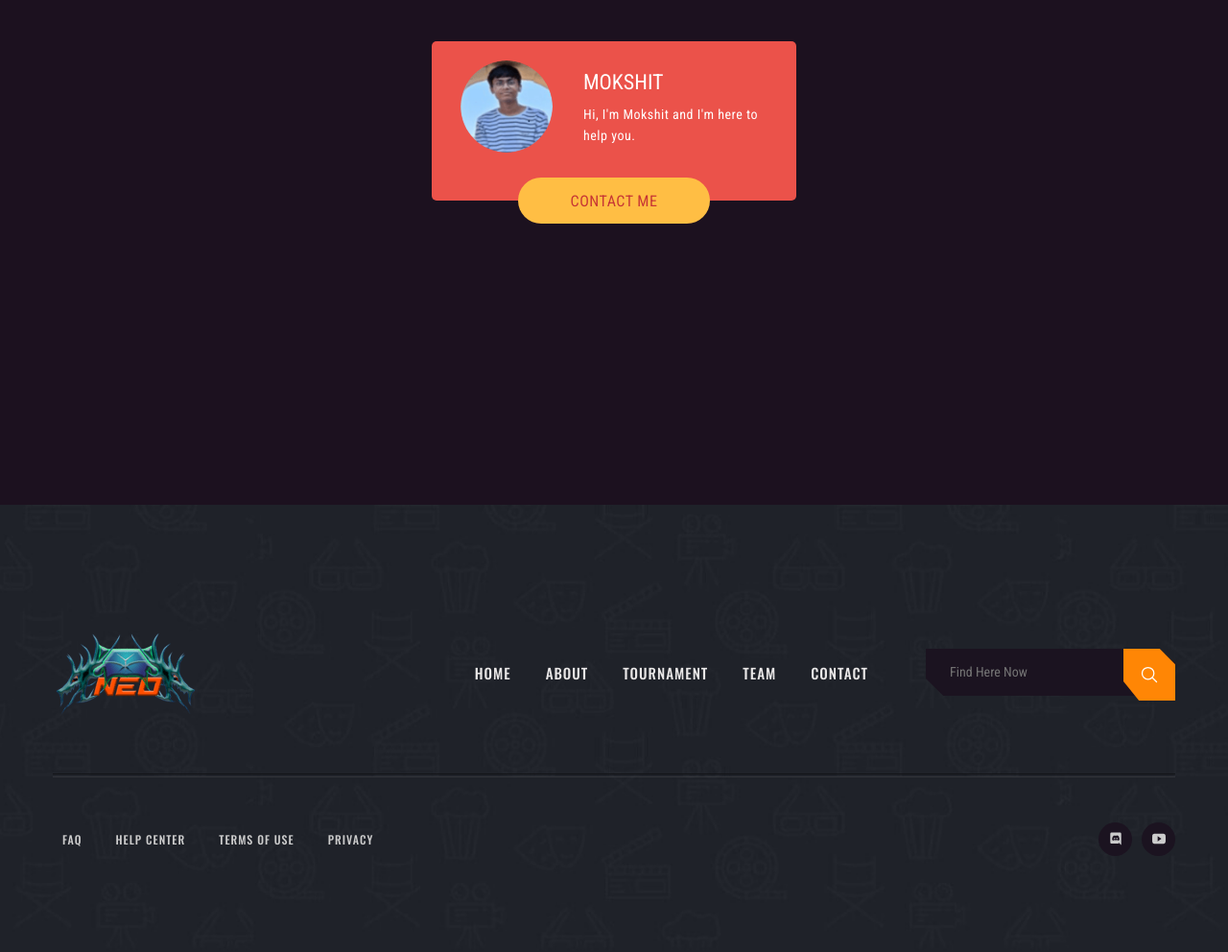
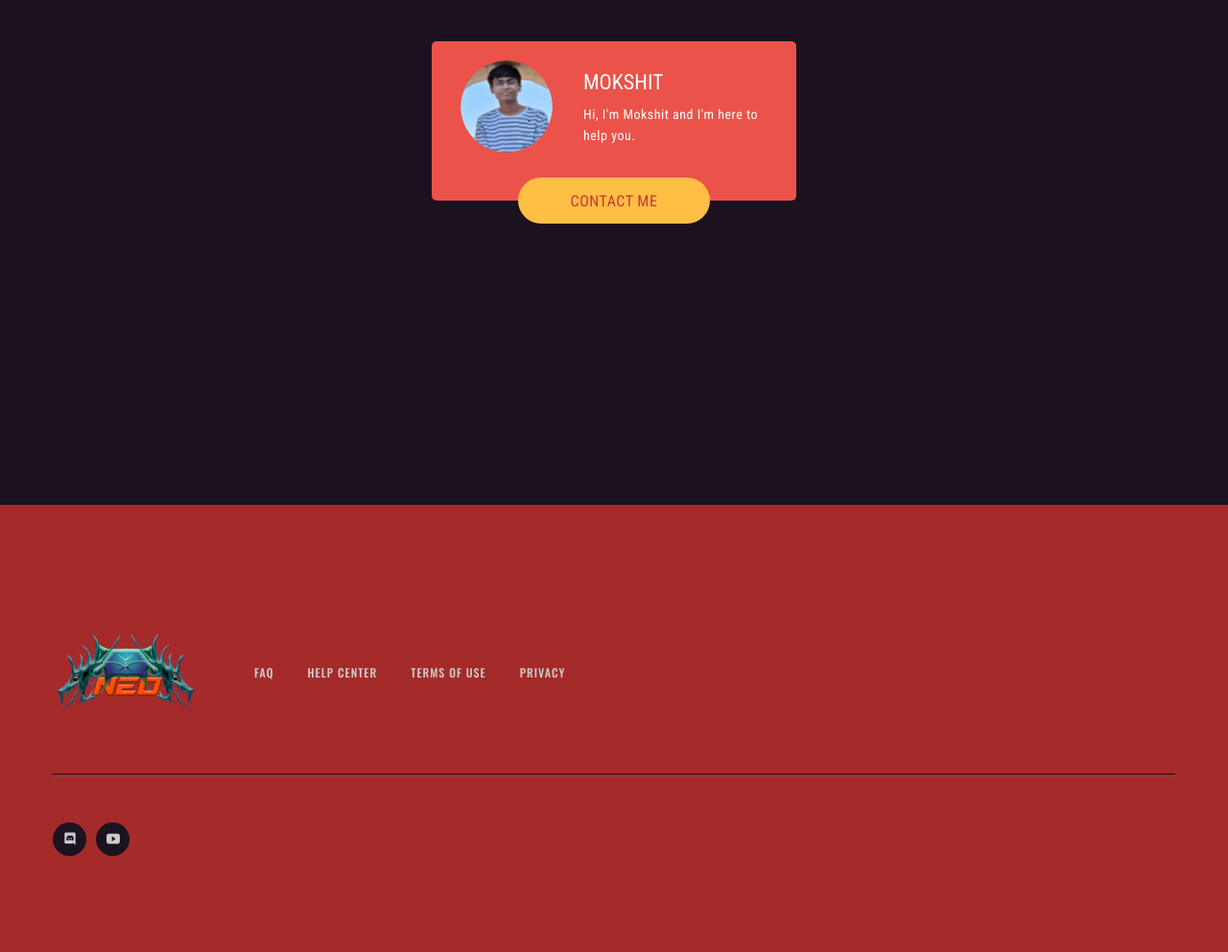
Before and after one commit to STiFLeR7/STiFLeR7.github.io, a plain HTML site: page index.html in a window 1280 px wide. Shown: the part 3700-4692 px from the top of the page at 96% size. Drawn offline with nearby package versions, Linux system fonts and the light colour scheme; files that its build step writes are made by us from their sources; a script that the page names is missing; files whose address does not match are found by name.

Commit message:
fixing the footer

```diff
--- a/assets/css/style.css
+++ b/assets/css/style.css
@@ -1070,7 +1070,7 @@ body {
 \*-----------------------------------*/
 
 .footer-top {
-  background: url("../images/footer-bg.jpg") no-repeat;
+  background: brown;
   background-size: cover;
   background-position: center;
   padding: var(--section-padding) 0;
--- a/index.html
+++ b/index.html
@@ -573,37 +573,27 @@
 
           <div class="footer-menu-wrapper">
 
-            <ul class="footer-menu-list">
+            <ul class="quicklink-list">
 
               <li>
-                <a href="#hero" class="footer-menu-link">Home</a>
+                <a href="#" class="quicklink-item">Faq</a>
               </li>
 
               <li>
-                <a href="#about" class="footer-menu-link">About</a>
+                <a href="#" class="quicklink-item">Help center</a>
               </li>
 
               <li>
-                <a href="#tournament" class="footer-menu-link">Tournament</a>
+                <a href="#" class="quicklink-item">Terms of use</a>
               </li>
 
               <li>
-                <a href="#team" class="footer-menu-link">Team</a>
-              </li>
-
-              <li>
-                <a href="#" class="footer-menu-link">Contact</a>
+                <a href="#" class="quicklink-item">Privacy</a>
               </li>
 
             </ul>
 
-            <div class="footer-input-wrapper">
-              <input type="text" name="message" required placeholder="Find Here Now" class="footer-input">
 
-              <button class="btn btn-primary">
-                <ion-icon name="search-outline"></ion-icon>
-              </button>
-            </div>
 
           </div>
 
@@ -611,25 +601,7 @@
 
         <div class="footer-quicklinks">
 
-          <ul class="quicklink-list">
 
-            <li>
-              <a href="#" class="quicklink-item">Faq</a>
-            </li>
-
-            <li>
-              <a href="#" class="quicklink-item">Help center</a>
-            </li>
-
-            <li>
-              <a href="#" class="quicklink-item">Terms of use</a>
-            </li>
-
-            <li>
-              <a href="#" class="quicklink-item">Privacy</a>
-            </li>
-
-          </ul>
 
           <ul class="footer-social-list">
 
@@ -652,7 +624,7 @@
             </li-->
 
             <li>
-              <a href="#" class="footer-social-link">
+              <a href="https://www.youtube.com/@NEOeSportsOfficial0003" class="footer-social-link">
                 <ion-icon name="logo-youtube"></ion-icon>
               </a>
             </li>
```
